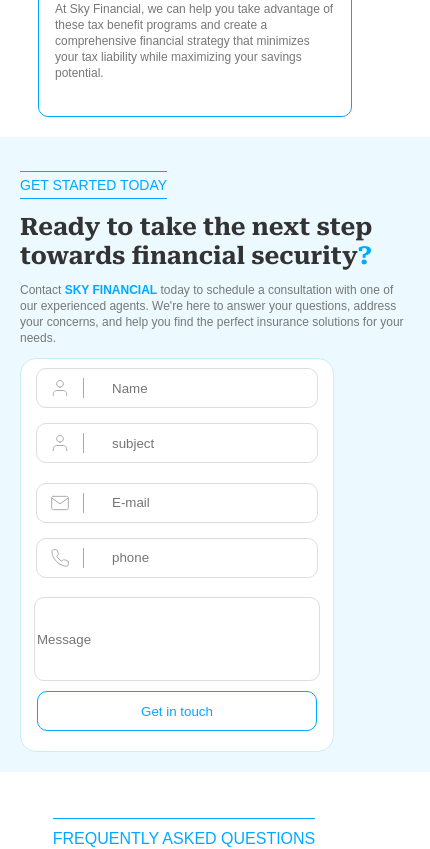
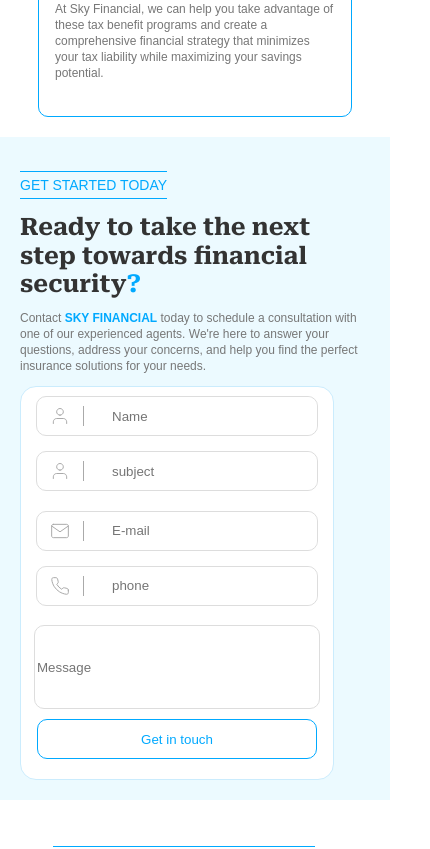
Before and after one commit to tmwgc-firm/skylife-mono, a Next.js app: page / in a window 390 px wide. Shown: the part 2520-3369 px from the top of the page, 430 px wide, since content can reach past the window. Built offline with nearby package versions, Linux system fonts and the light colour scheme.

Commit message:
fix: change third section width to max-width

```diff
--- a/app/Sections/section.module.css
+++ b/app/Sections/section.module.css
@@ -23,12 +23,8 @@
     line-height: 16.42px;
     padding: 5px 0px 5px 0px;
     border-top: 1px solid #00A9FF;
-    /* Add a top border */
     border-bottom: 1px solid #00A9FF;
     width: fit-content;
-    /* Add a bottom border */
-    /* display: inline-block; */
-    /* Ensure the borders fit the text length */
 }
 
 .specialheading1 {
@@ -38,7 +34,6 @@
     line-height: 16.42px;
     padding: 5px 0px 5px 0px;
     border-top: 1px solid #00A9FF;
-    /* Add a top border */
     border-bottom: 1px solid #00A9FF;
     width: fit-content;
 }
@@ -62,7 +57,7 @@
 }
 
 .route {
-    position: relative; /*newly added*/
+    position: relative;
     border: 1px solid var(--Primary, #00A9FF);
     width: 880px;
     height: 130px;
@@ -339,10 +334,13 @@
 /* third section */
 
 .thirdsection {
-    display: block;
     grid-auto-flow: row;
     padding: 20px;
-    width: 100%;
+    max-width: fit-content;
+}
+
+.getstarted {
+    max-width:fit-content;
 }
 
 .namesub{
```
